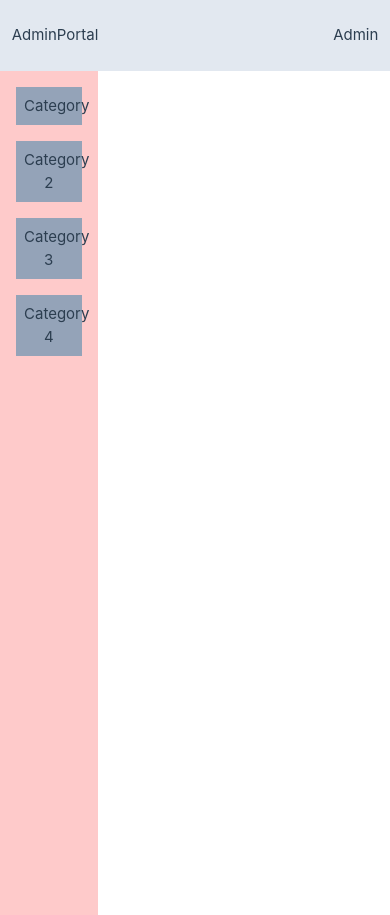
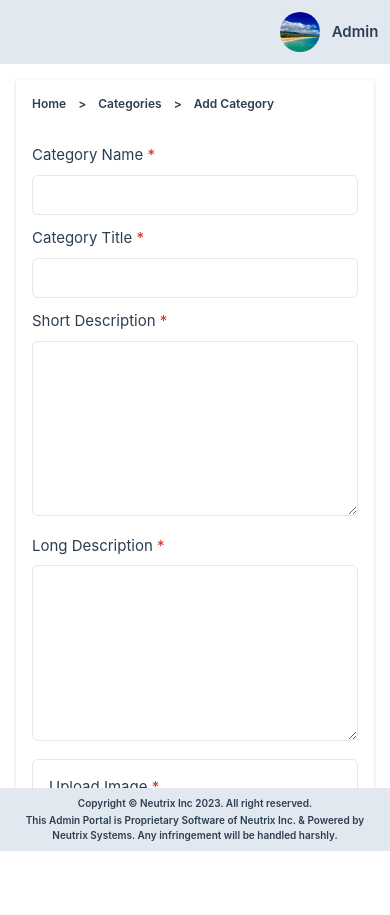
Before and after one commit to sabbir-neutrix/Admin-Portal-Vue-3, a Vue app: page /add-category in a window 390 px wide. After the commit the page ends 851 px from the top, so only its background shows below. Built offline with nearby package versions, Linux system fonts and the light colour scheme.

Commit message:
category

```diff
--- a/src/App.vue
+++ b/src/App.vue
@@ -1,15 +1,15 @@
 <template>
-    <div>
-        <Header></Header>
-        <div class="grid grid-cols-8">
-            <div class="bg-red-200 h-screen col-span-2">
+    <div class="grid grid-cols-10">
+        <div class="bg-red-200 col-span-2 hidden md:block">
                 <Siderbar></Siderbar>
-            </div>
-            <div class="col-span-6 p-4">
+        </div>
+        <div class="col-span-10 md:col-span-8">
+            <Header></Header>
+            <div class="h-[calc(100vh-120px)] overflow-hidden overflow-y-auto p-4">
                 <router-view></router-view>
             </div>
+            <Footer></Footer>
         </div>
-        <Footer></Footer>
     </div>
 </template>
 
--- /dev/null
+++ b/src/components/Dropdown.vue
@@ -0,0 +1,28 @@
+<!-- Dropdown.vue -->
+<template>
+    <div class="dropdown">
+      <button @click="toggleDropdown">{{ isOpen ? 'Close' : 'Open' }} Dropdown</button>
+      <ul v-if="isOpen" class="dropdown-menu">
+        <slot></slot>
+      </ul>
+    </div>
+  </template>
+
+  <script>
+  export default {
+    data() {
+      return {
+        isOpen: false
+      };
+    },
+    methods: {
+      toggleDropdown() {
+        this.isOpen = !this.isOpen;
+      }
+    }
+  };
+  </script>
+
+  <style scoped>
+  /* Add your dropdown styles here */
+  </style>
--- /dev/null
+++ b/src/components/category/AddCategory.vue
@@ -0,0 +1,44 @@
+<template>
+    <div class="drop-shadow bg-white p-4 md:p-8">
+        <div class="flex justify-start items-center gap-3 mb-8">
+            <p class="text-xs md:text-sm font-semibold">Home</p>
+            <p class="text-xs md:text-sm font-semibold">></p>
+            <p class="text-xs md:text-sm font-semibold">Categories</p>
+            <p class="text-xs md:text-sm font-semibold">></p>
+            <p class="text-xs md:text-sm font-semibold">Add Category</p>
+        </div>
+        <form>
+            <div class="mb-3 md:mb-6">
+                <p class="mb-2">Category Name <span class="text-red-600">*</span></p>
+                <input type="text" class="outline-none border w-full p-2 rounded-md"/>
+            </div>
+            <div class="mb-3 md:mb-6">
+                <p class="mb-2">Category Title <span class="text-red-600">*</span></p>
+                <input type="text" class="outline-none border w-full p-2 rounded-md"/>
+            </div>
+            <div class="mb-3 md:mb-6">
+                <p class="mb-2">Short Description <span class="text-red-600">*</span></p>
+                <textarea class="outline-none border w-full p-2 rounded-md" rows="7"/>
+            </div>
+            <div class="mb-3 md:mb-6">
+                <p class="mb-2">Long Description <span class="text-red-600">*</span></p>
+                <textarea class="outline-none border w-full p-2 rounded-md" rows="7"/>
+            </div>
+            <div class="border rounded-md p-4">
+                <div class="mb-3 md:mb-6">
+                    <p class="mb-2">Upload Image <span class="text-red-600">*</span></p>
+                    <input type="file" class="outline-none border w-full p-2 rounded-md"/>
+                </div>
+                <div class="mb-3 md:mb-6">
+                    <p class="mb-2">Upload Icon <span class="text-red-600">*</span></p>
+                    <input type="file" class="outline-none border w-full p-2 rounded-md"/>
+                </div>
+                <div class="">
+                    <p class="mb-2">Upload Category Images (Max Limit: 4) <span class="text-red-600">*</span></p>
+                    <input type="file" class="outline-none border w-full p-2 rounded-md" multiple/>
+                </div>
+            </div>
+            <button class="bg-slate-400 text-white p-2 w-full rounded-md mt-6">Add Category</button>
+        </form>
+    </div>
+</template>
--- a/src/components/category/Category.vue
+++ b/src/components/category/Category.vue
@@ -1,17 +1,19 @@
 <template>
-    <div class="drop-shadow bg-white p-4">
-        <div class=" flex justify-start items-center gap-3">
-            <p>Home</p>
-            <p>></p>
-            <p>Categories</p>
+    <div class="drop-shadow bg-white p-4 md:p-8">
+      <div class="flex flex-col md:flex-row justify-between items-center">
+        <div class="flex justify-start items-center gap-3 mb-6 md:mb-0">
+            <p class="text-xs md:text-sm font-semibold">Home</p>
+            <p class="text-xs md:text-sm font-semibold">></p>
+            <p class="text-xs md:text-sm font-semibold">Categories</p>
         </div>
-        <div class="text-end">
-            <button class="text-base font-medium px-6 py-4 bg-slate-400 text-white rounded-md">+ Add New Category</button>
+        <div class="">
+            <router-link to="/add-category" class="text-sm md:text-base font-medium px-4 md:px-6 py-2 md:py-4 bg-slate-400 text-white rounded-md">+ Add New Category</router-link>
         </div>
-        <hr class="my-6 border-b-2" />
-        <div class="grid grid-cols-3 gap-4">
+      </div>
+        <hr class="my-6 md:my-10 border-b-2" />
+        <div class="grid grid-cols-1 md:grid-cols-3 gap-4">
             <div v-for="(category, index) in categories" :key="index"
-                class="flex justify-between items-start border rounded-md p-3">
+                class="flex justify-between items-center border rounded-md p-3">
                 <div class="w-[30%]">
                     <img :src="category.image" alt="" class="w-[70px] h-[70px] object-cover rounded-full" />
                 </div>
@@ -70,6 +72,42 @@ export default {
           additionalInfo: "Laborum deleniti voluptatum distinctio quibusdam iusto, rem quasi in asperiores",
           image: "../../../public/images/test.jpg",
         },
+        {
+          title: "Category 7",
+          description: "Lorem ipsum dolor sit amet consectetur",
+          additionalInfo: "Laborum deleniti voluptatum distinctio quibusdam iusto, rem quasi in asperiores",
+          image: "../../../public/images/test.jpg",
+        },
+        {
+          title: "Category 8",
+          description: "Lorem ipsum dolor sit amet consectetur",
+          additionalInfo: "Laborum deleniti voluptatum distinctio quibusdam iusto, rem quasi in asperiores",
+          image: "../../../public/images/test.jpg",
+        },
+        {
+          title: "Category 9",
+          description: "Lorem ipsum dolor sit amet consectetur",
+          additionalInfo: "Laborum deleniti voluptatum distinctio quibusdam iusto, rem quasi in asperiores",
+          image: "../../../public/images/test.jpg",
+        },
+        {
+          title: "Category 10",
+          description: "Lorem ipsum dolor sit amet consectetur",
+          additionalInfo: "Laborum deleniti voluptatum distinctio quibusdam iusto, rem quasi in asperiores",
+          image: "../../../public/images/test.jpg",
+        },
+        {
+          title: "Category 11",
+          description: "Lorem ipsum dolor sit amet consectetur",
+          additionalInfo: "Laborum deleniti voluptatum distinctio quibusdam iusto, rem quasi in asperiores",
+          image: "../../../public/images/test.jpg",
+        },
+        {
+          title: "Category 12",
+          description: "Lorem ipsum dolor sit amet consectetur",
+          additionalInfo: "Laborum deleniti voluptatum distinctio quibusdam iusto, rem quasi in asperiores",
+          image: "../../../public/images/test.jpg",
+        },
       ],
     };
   },
--- a/src/components/layout/Footer.vue
+++ b/src/components/layout/Footer.vue
@@ -1,3 +1,8 @@
 <template>
-
+    <div class="bg-slate-200 py-2 text-center">
+        <p class='mb-[2px] md:mb-[2px] text-[10px] md:text-sm font-semibold'>
+              Copyright © Neutrix Inc 2023. All right reserved.
+        </p>
+        <p class="text-[10px] md:text-sm font-semibold w-[90%] md:w-full mx-auto">This Admin Portal is Proprietary Software of Neutrix Inc. & Powered by Neutrix Systems. Any infringement will be handled harshly.</p>
+    </div>
 </template>
--- a/src/components/layout/Header.vue
+++ b/src/components/layout/Header.vue
@@ -1,8 +1,10 @@
 <template>
-    <div class="bg-slate-200 py-6">
-        <div class="flex justify-between items-center _container">
-            <p>AdminPortal</p>
-            <button>Admin</button>
+    <div class="bg-slate-200 py-3">
+        <div class="">
+            <div class="flex justify-end items-center _container gap-3">
+                <img src="../../../public/images/test.jpg" alt="" class="w-[40px] h-[40px] object-cover rounded-full" />
+                <button class="font-semibold">Admin</button>
+            </div>
         </div>
     </div>
 </template>
--- a/src/routes/index.js
+++ b/src/routes/index.js
@@ -1,11 +1,13 @@
 import { createRouter, createWebHistory } from "vue-router";
 import Home from "../components/Home.vue";
 import Category from "../components/category/Category.vue";
+import AddCategory from "../components/category/AddCategory.vue"
 
 const routes = [
     { path: "/", redirect: { name: 'Home' } },
     { path: "/home", name: "Home", component: Home},
-    { path: "/category", name: "Category", component: Category}
+    { path: "/category", name: "Category", component: Category},
+    { path: "/add-category", name: "AddCategory", component: AddCategory}
 ];
 
 const router = createRouter({
```
